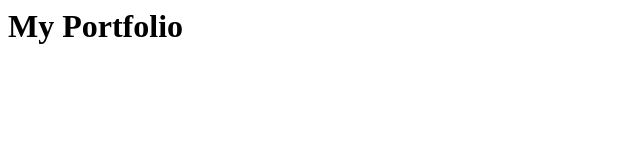
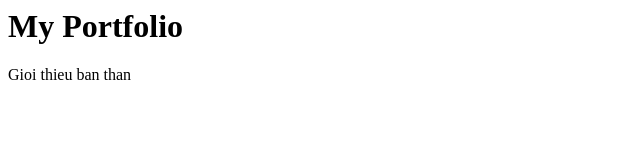
Before and after one commit to dhuy841/my-portfolio, a plain HTML site: page index.html in a window 1280 px wide. Shown: the whole page, without its empty margins (0-640 px from the left). Drawn offline with Linux system fonts and the light colour scheme.

Commit message:
Add introduction section

```diff
--- a/index.html
+++ b/index.html
@@ -1 +1,2 @@
 <h1>My Portfolio</h1>
+<section>Gioi thieu ban than</section>
```
